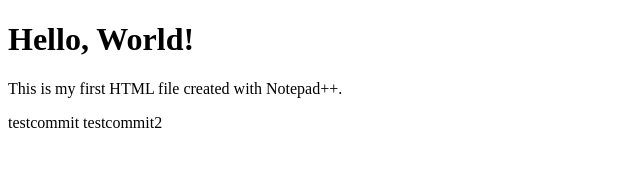
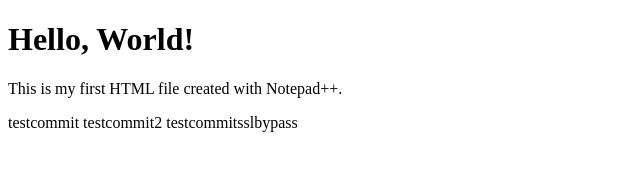
Before and after one commit to draworth/harmonytest, a plain HTML site: page index.html in a window 1280 px wide. Shown: the whole page, without its empty margins (0-640 px from the left). Drawn offline with Linux system fonts and the light colour scheme.

Commit message:
TestwithSSLBypass

```diff
--- a/index.html
+++ b/index.html
@@ -10,5 +10,6 @@
     <p>This is my first HTML file created with Notepad++.</p>
 	testcommit
 	testcommit2
+	testcommitsslbypass
 </body>
 </html>
```
